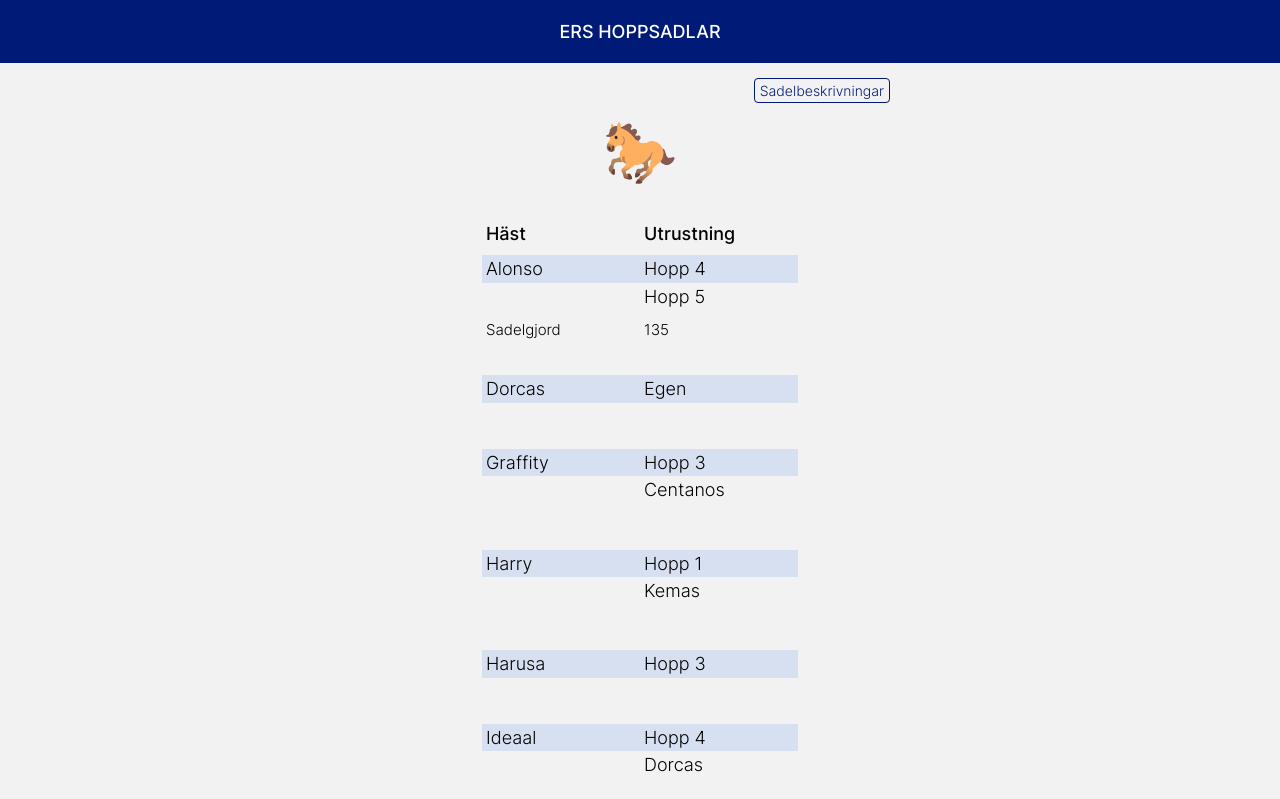
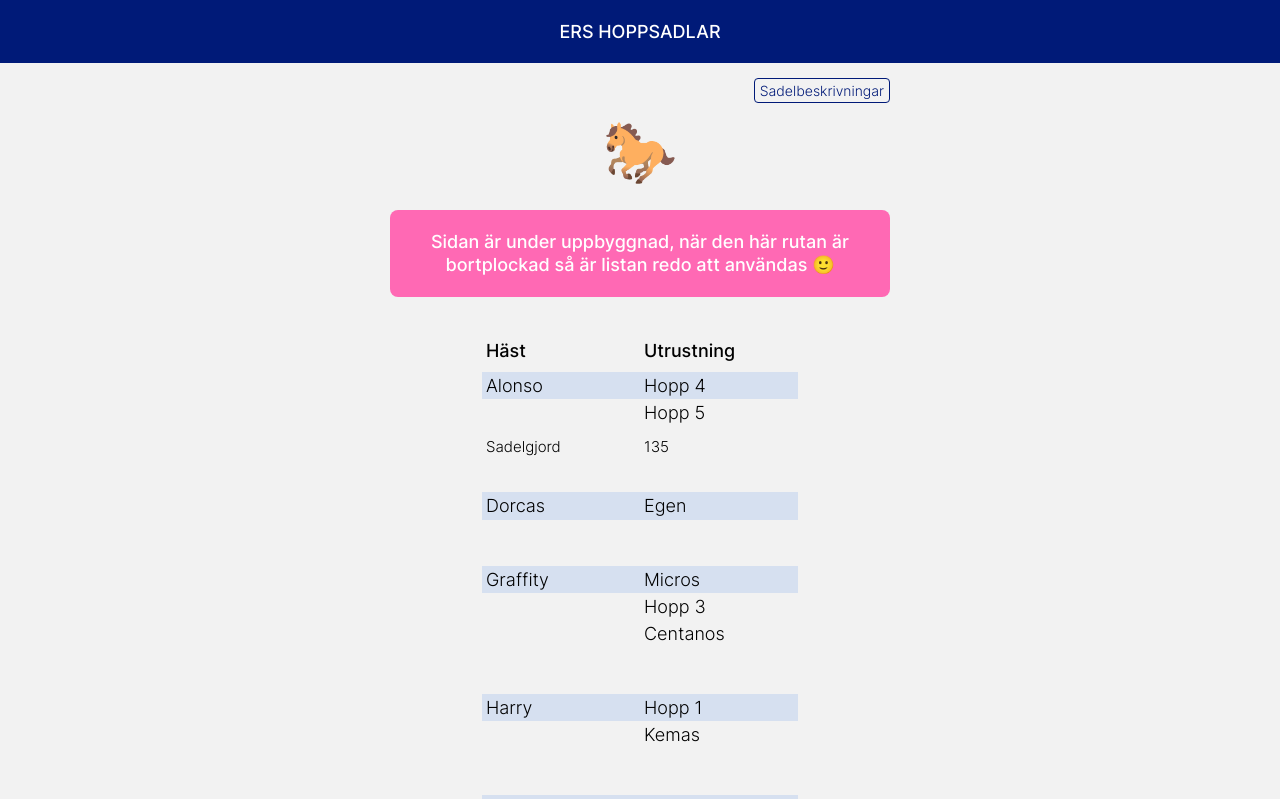
Before and after one commit to Minomichu/hoppsadlar, a Next.js app: page / in a window 1280 px wide. Shown: the top 799 px of the page. Built offline with nearby package versions, Linux system fonts and the light colour scheme.

Commit message:
updated saddles and info (#4)

```diff
--- a/src/constants/saddles.js
+++ b/src/constants/saddles.js
@@ -17,7 +17,7 @@ const EQUIPMENT = [
   },
   {
     horse: 'Graffity',
-    saddles: ['Hopp 3', 'Centanos'],
+    saddles: ['Micros', 'Hopp 3', 'Centanos'],
     girthLength: { name: '', cm: '' },
     other: [
       { name: '', equipment: [''] }
@@ -33,7 +33,7 @@ const EQUIPMENT = [
   },
   {
     horse: 'Harusa',
-    saddles: ['Hopp 3'],
+    saddles: ['Hopp 3', 'Wendys'],
     girthLength: { name: '', cm: '' },
     other: [
       { name: '', equipment: [''] }
--- a/src/pages/index.js
+++ b/src/pages/index.js
@@ -12,6 +12,10 @@ export default function Home() {
           <Link href="sadel-beskrivningar" className='switchPageLink'>Sadelbeskrivningar</Link>
         </div>
         <p className={styles.horseEmoji}>&#128014;</p>
+        <p className={styles.underConstruction}><span>
+          Sidan är under uppbyggnad, när den här rutan är bortplockad
+          så är listan redo att användas &#128578;
+          </span></p>
         <table className={styles.saddleTable}>
           <thead>
             <tr>
--- a/src/pages/startpage.module.scss
+++ b/src/pages/startpage.module.scss
@@ -1,5 +1,15 @@
 .startpageContainer {
   max-width: $pageWidth;
+
+  .underConstruction {
+    margin: 2rem auto 4rem auto;
+    padding: 2rem;
+    font-weight: 500;
+    color: $white;
+    background: hotpink;
+    border-radius: 0.8rem;
+    text-align: center;
+  }
 
   .saddleTable {
     margin: 3rem auto 2.5rem auto;
```
Also changed, not shown: src/constants/descriptions.js (+4 -4 lines).
